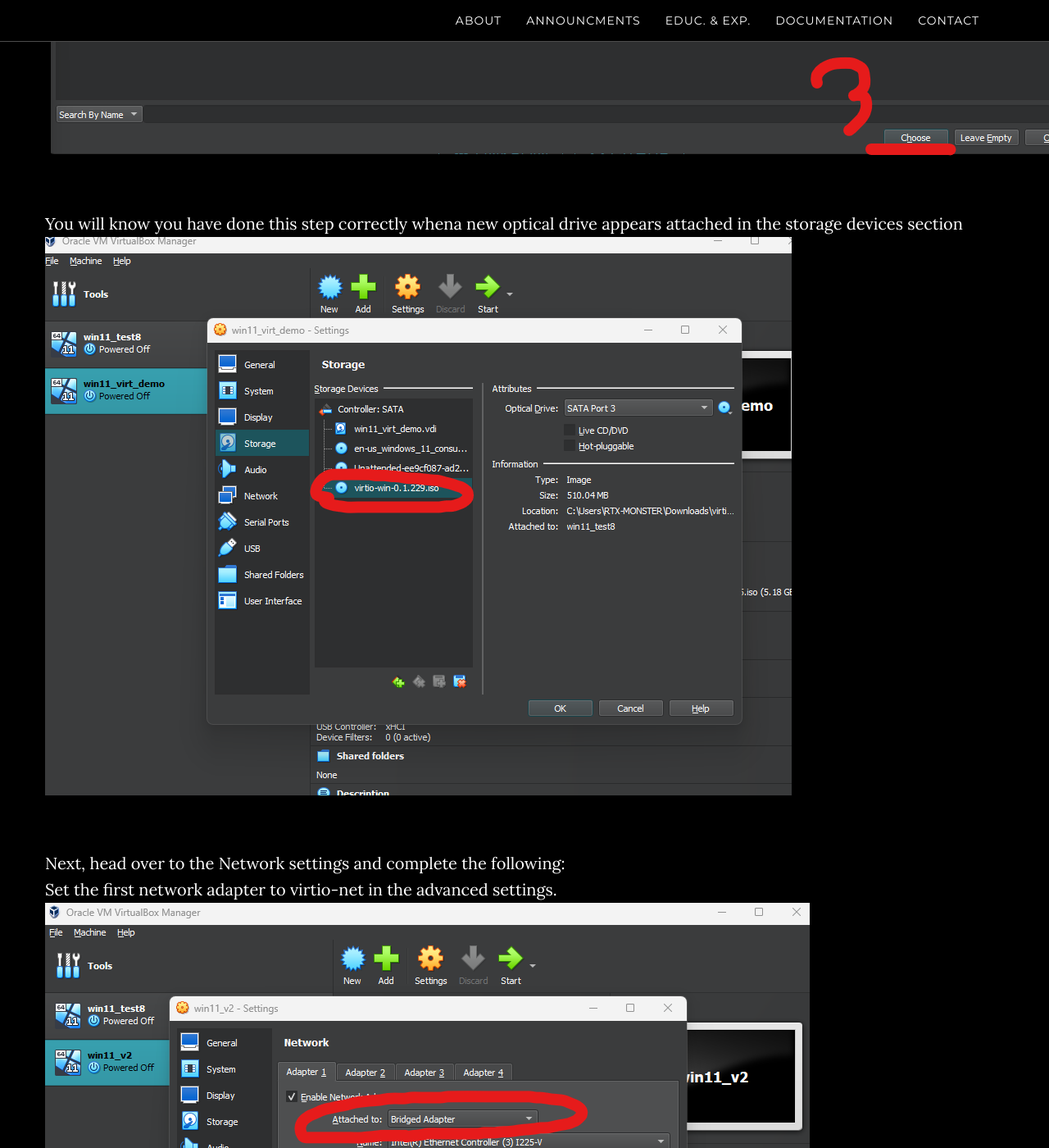
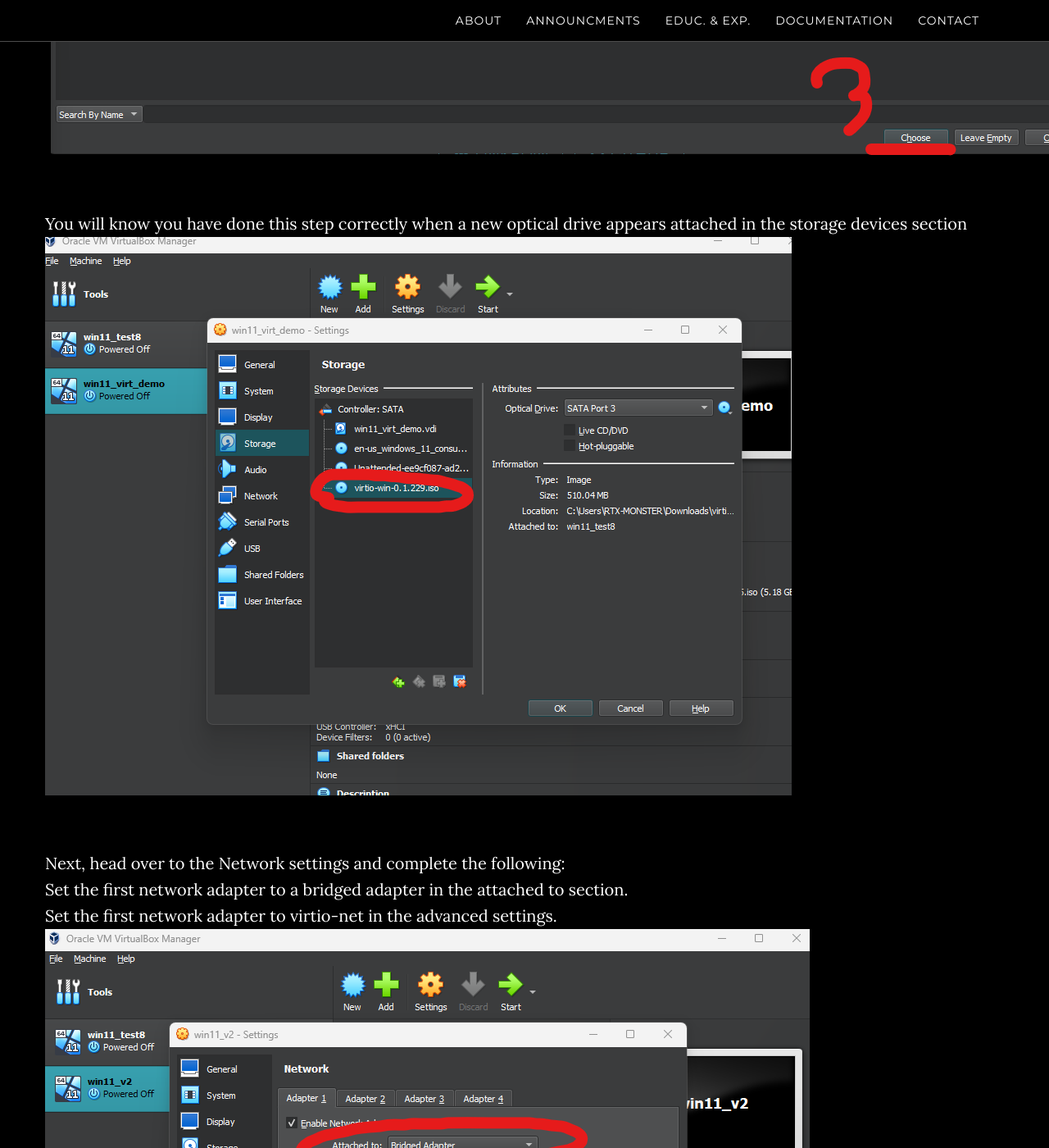
Before and after one commit to LampSteven17/LampSteven17.github.io, a Jekyll site: the page built from win11-openstack-guide.html, in a window 1280 px wide and 1400 px high, scrolled down 8117 px. Shown: the whole window at 82% size. Built offline with Jekyll 4.4.1, drawn with Linux system fonts in a browser that asks for light colours.

Commit message:
Update windows11OpenstackInstallGuide.html

```diff
--- a/_includes/windows11OpenstackInstallGuide.html
+++ b/_includes/windows11OpenstackInstallGuide.html
@@ -76,11 +76,12 @@
             <img src="/img/addVirtio.png"/>
             <p>&nbsp</p>
 
-            <p style="margin:0px">You will know you have done this step correctly whena new optical drive appears attached in the storage devices section</p>
+            <p style="margin:0px">You will know you have done this step correctly when a new optical drive appears attached in the storage devices section</p>
             <img src="/img/virtioIsAttached.png"/>
             <p>&nbsp</p>
 
             <p style="margin:0px">Next, head over to the Network settings and complete the following:</p>
+            <p style="margin:0px">Set the first network adapter to a bridged adapter in the attached to section.</p>
             <p style="margin:0px">Set the first network adapter to virtio-net in the advanced settings.</p>
             <img src="/img/setVirtio.png"/>
             <p>&nbsp</p>
```
